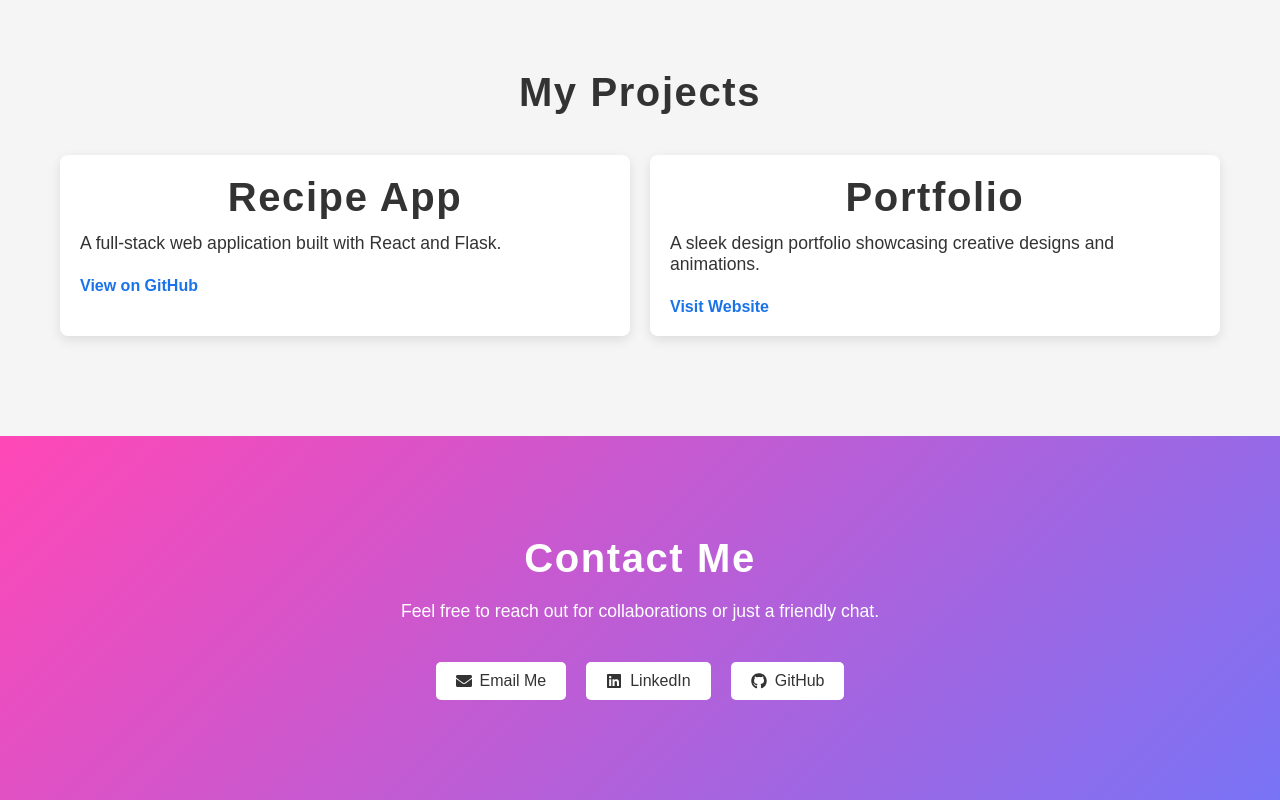
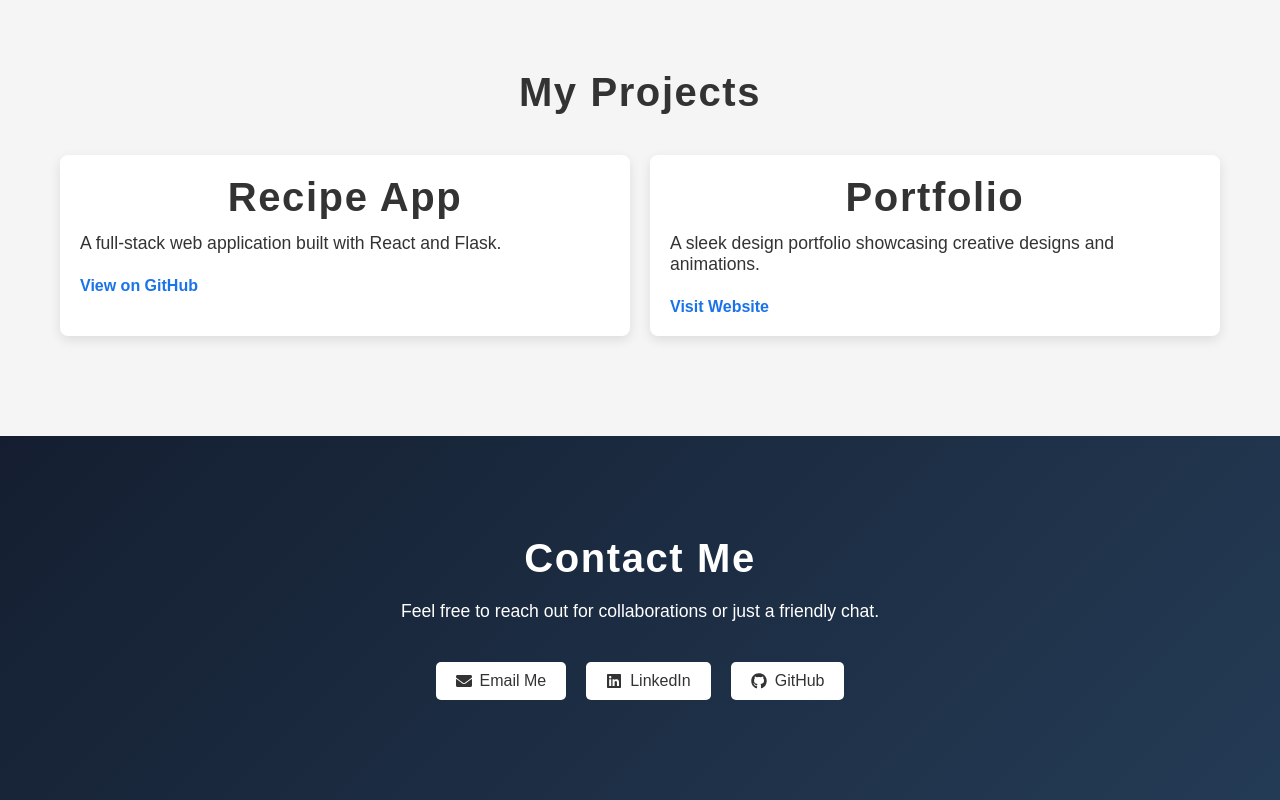
Before and after one commit to pr-i-nce/portfolio, a React (Create React App) app: page / in a window 1280 px wide. Shown: the part 2083-2883 px from the top of the page. Built offline with nearby package versions, Linux system fonts and the light colour scheme.

Commit message:
contact color change

```diff
--- a/src/components/ContactPage.js
+++ b/src/components/ContactPage.js
@@ -26,7 +26,7 @@ const Contact = () => {
 
 const ContactSection = styled.section`
   padding: 80px 20px;
-  background: linear-gradient(135deg, #ff47b6 0%, #7873f5 100%);
+  background: linear-gradient(135deg, #141e30 0%, #243b55 100%);
   color: #fff;
   text-align: center;
 
```
